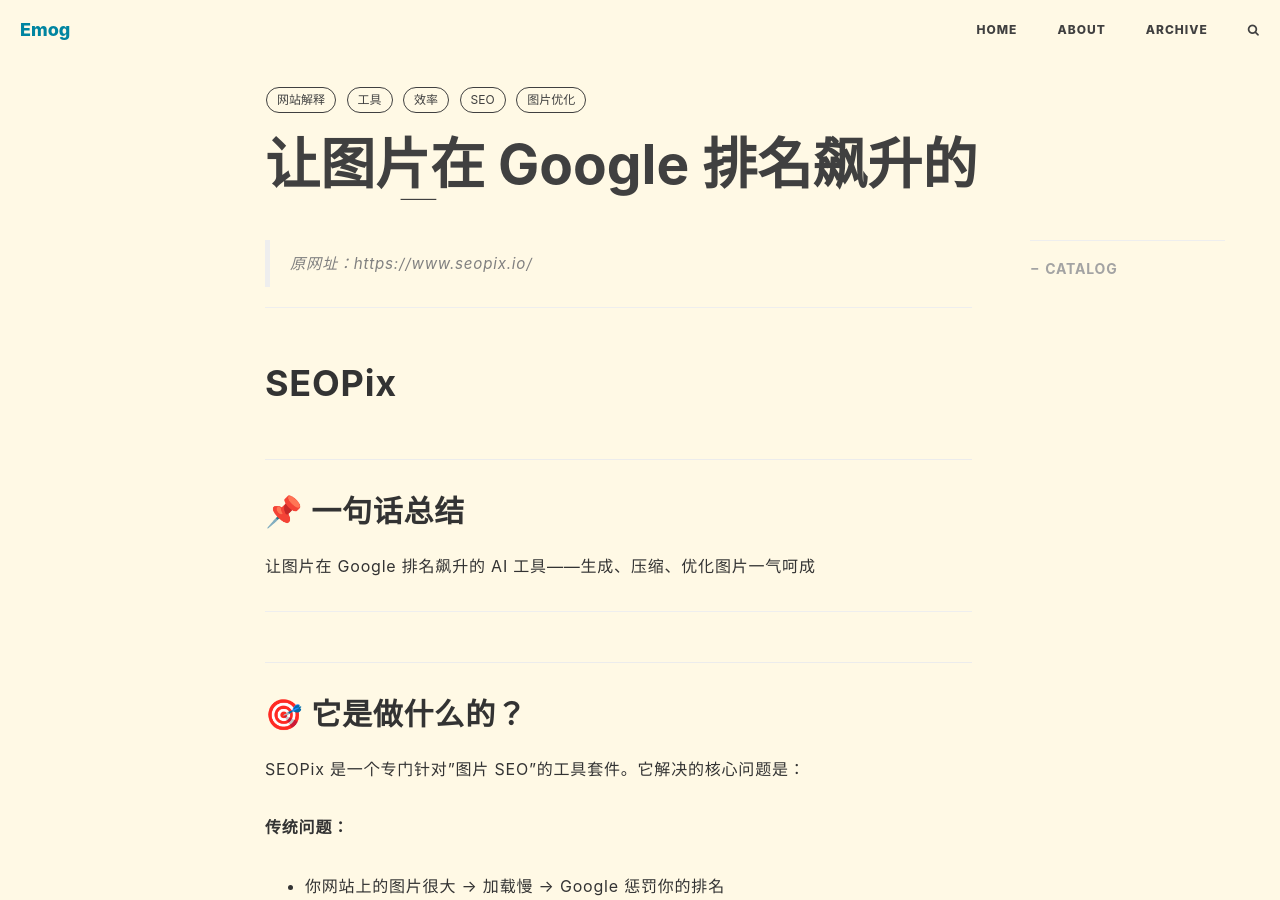
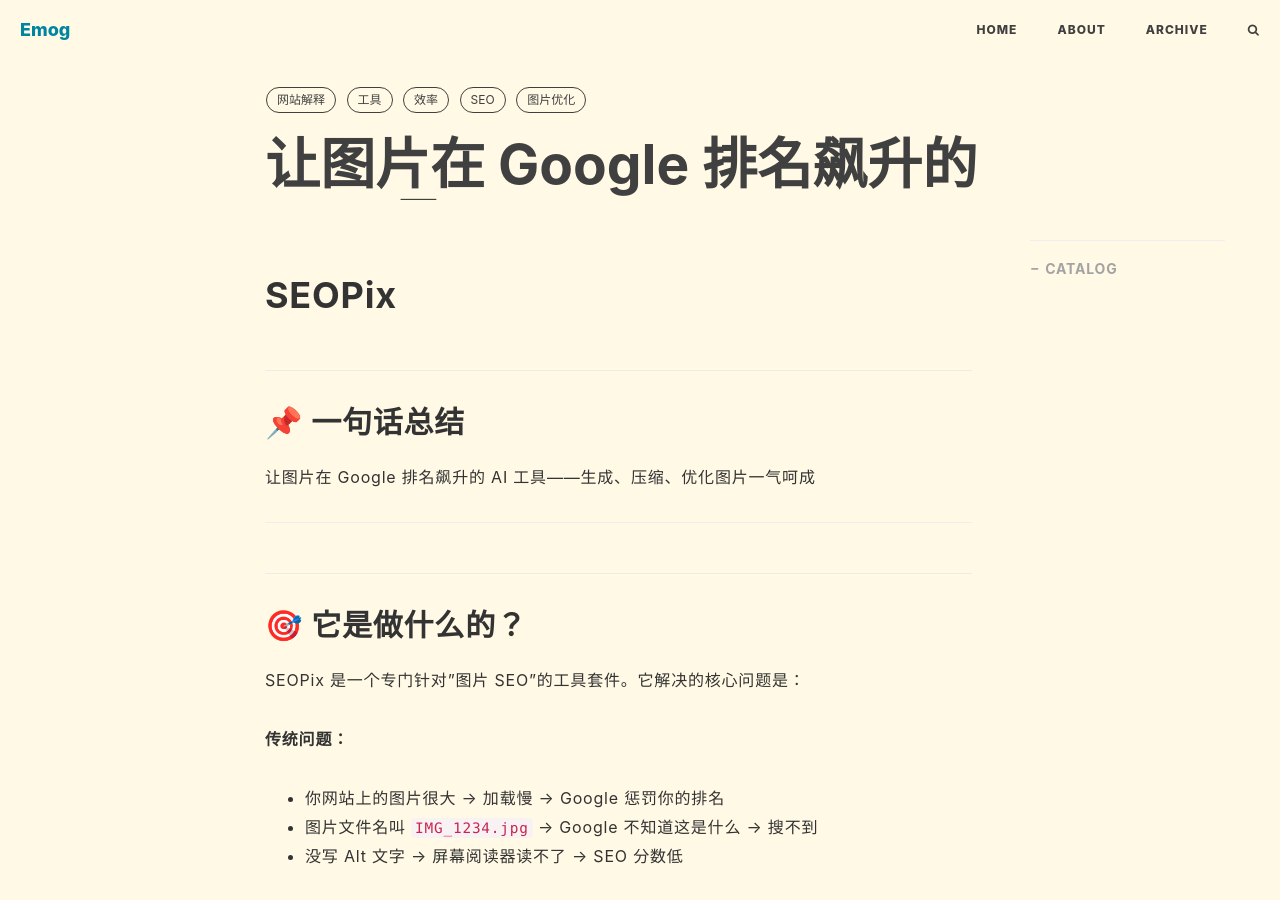
Before and after one commit to emog2026/emog2026.github.io, a Jekyll site: the page built from _posts/2026-05-03-seopix-SEO分析工具.md, in a window 1280 px wide and 900 px high. Built offline with Jekyll 4.4.1, drawn with Linux system fonts in a browser that asks for light colours; nearby versions of some CDN libraries; comment, search, counter and statistics services are not loaded.

Commit message:
Remove duplicate URL from article beginning
Keep the original URL reference only at the end of the article.

Co-Authored-By: Claude Sonnet 4.6 <noreply@anthropic.com>

```diff
--- a/_posts/2026-05-03-seopix-SEO分析工具.md
+++ b/_posts/2026-05-03-seopix-SEO分析工具.md
@@ -5,10 +5,6 @@ date: 2026-05-03
 tags: [网站解释, 工具, 效率, SEO, 图片优化]
 header-style: 'text'
 subtitle: "让图片在 Google 排名飙升的 AI 工具"
----
-
-> 原网址：https://www.seopix.io/
-
 ---
 
 # SEOPix
```
